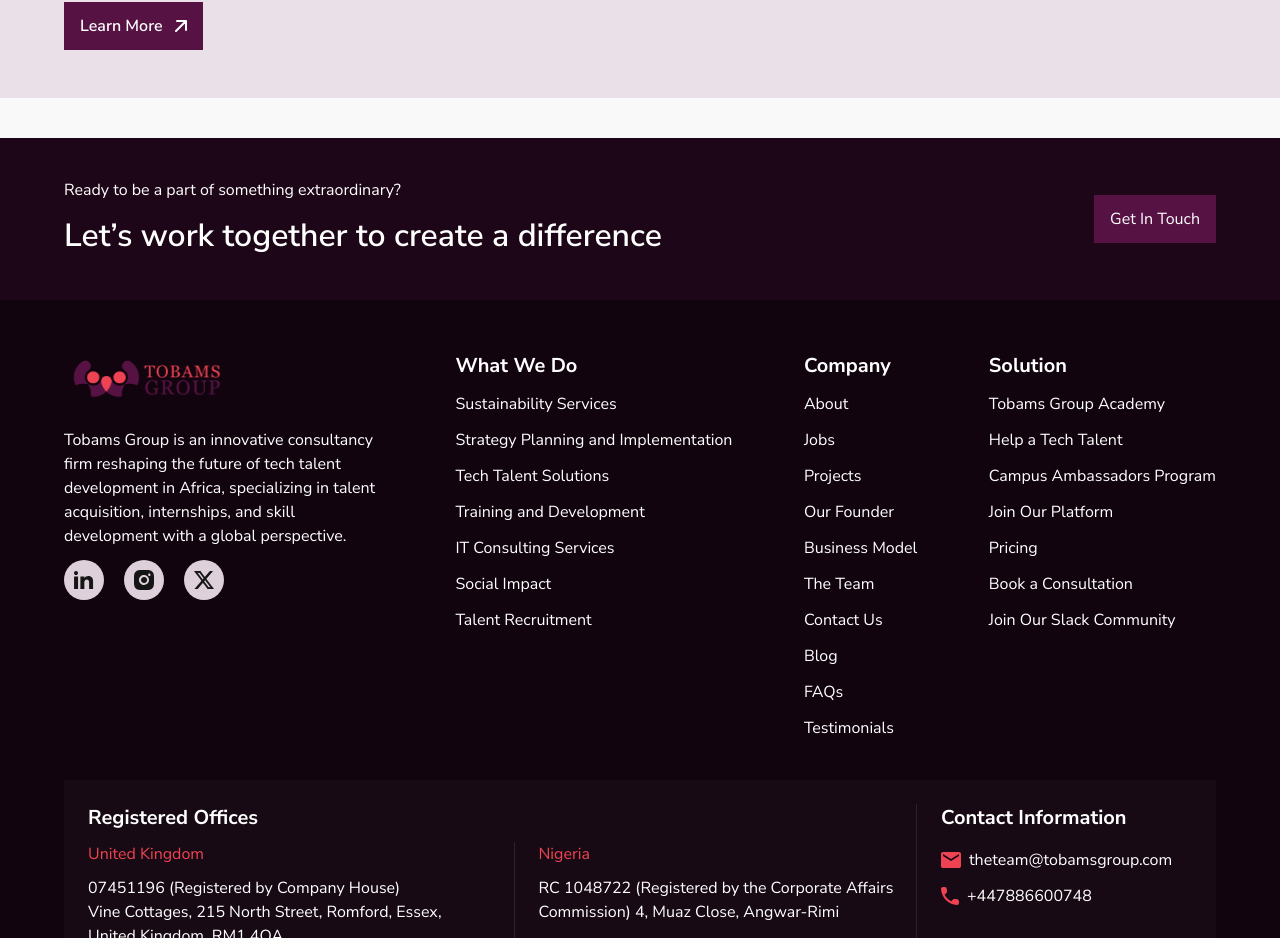
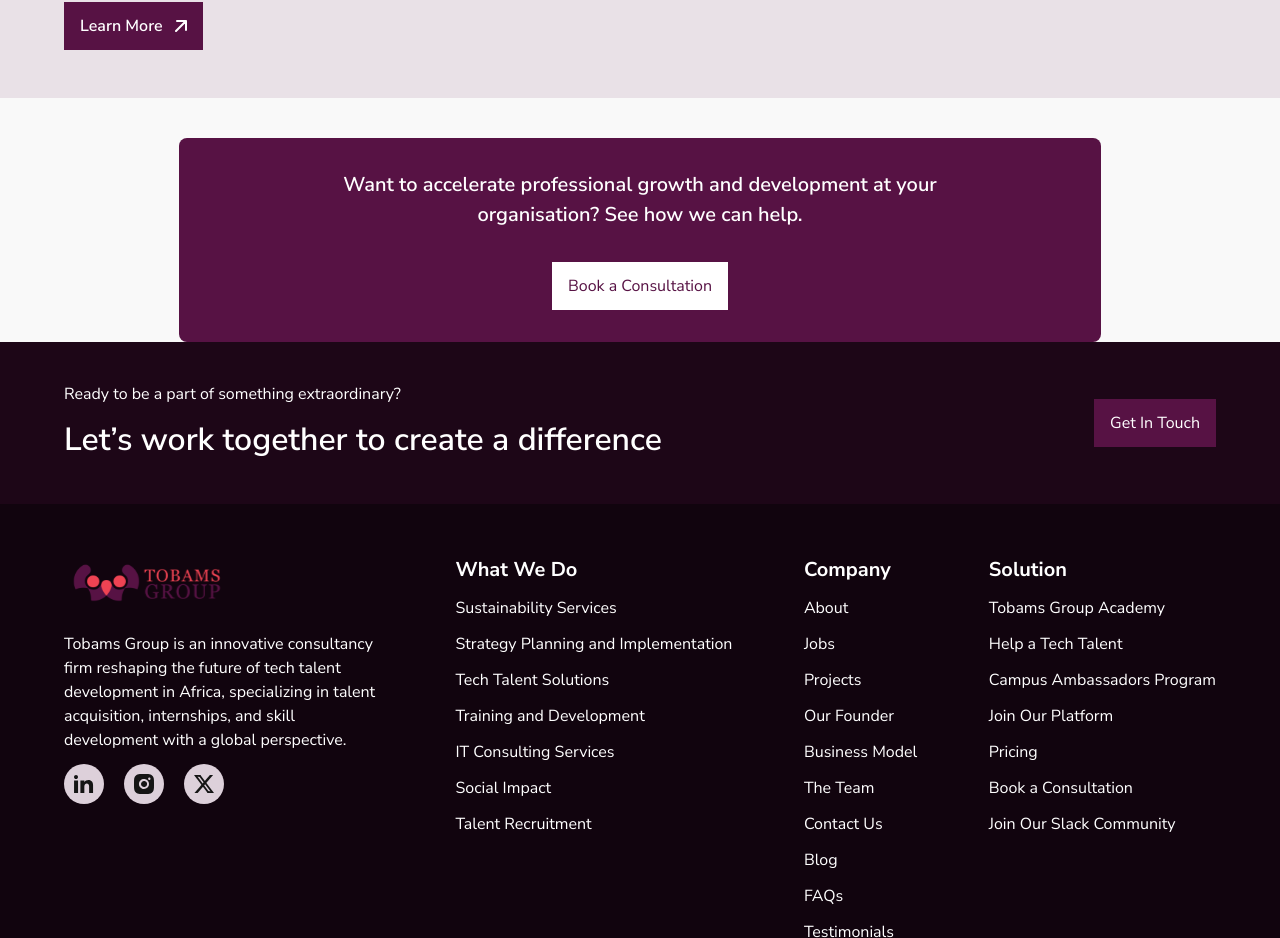
Before and after one commit to codimaniac/Tobams-Group, a Next.js app: page / in a window 1280 px wide. Shown: the part 5435-6373 px from the top of the page. Built offline with nearby package versions, Linux system fonts and the light colour scheme.

Commit message:
feat: add CTA section

```diff
--- a/app/page.tsx
+++ b/app/page.tsx
@@ -1,4 +1,5 @@
 import ConsultantTrainingSection from "@/components/ConsultantTrainingSection"
+import CTA from "@/components/CTA"
 import Hero from "@/components/Hero"
 import LMSSection from "@/components/LMSSection"
 import ManagementSection from "@/components/ManagementSection"
@@ -15,6 +16,7 @@
       <ManagementSection />
       <TransformationHubSection />
       <ConsultantTrainingSection />
+      <CTA />
     </>
   )
 }
--- a/components/CTA.tsx
+++ b/components/CTA.tsx
@@ -0,0 +1,15 @@
+import Button from "./Button"
+import SectionLayout from "./SectionLayout"
+
+const CTA = () => {
+  return (
+    <SectionLayout className="flex justify-center bg-background">
+        <div className="flex flex-col items-center justify-center bg-primary text-white py-8 px-16 w-4/5 rounded-lg gap-8">
+            <span className="text-xl font-semibold font-nunito leading-[150%] text-center tracking-[3%] w-9/10">Want to accelerate professional growth and development at your organisation? See how we can help.</span>
+            <Button className="bg-white! text-primary w-fit">Book a Consultation</Button>
+        </div>
+    </SectionLayout>
+  )
+}
+
+export default CTA
```
